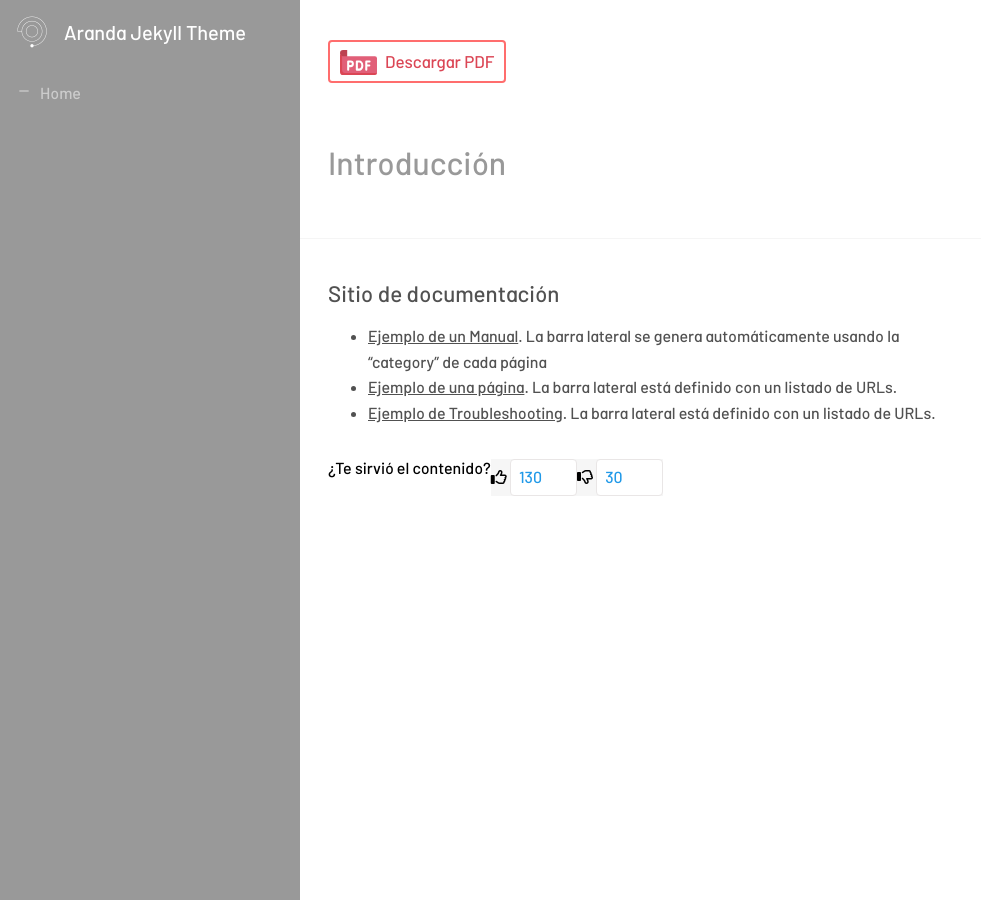
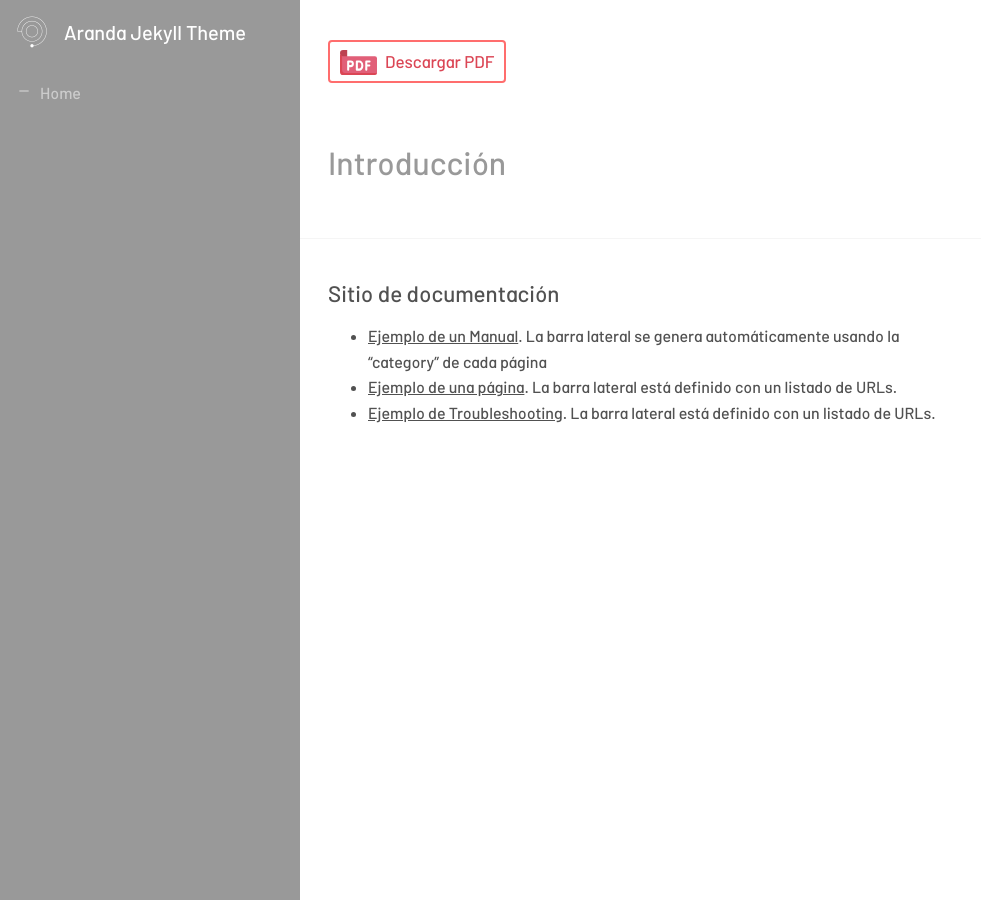
Before and after one commit to Nats85/Manuales-Aranda-Apis, a Jekyll site: the page built from index.md, in a window 1280 px wide. Shown: the whole page, without its empty margins (0-981 px from the left). Built offline with Jekyll 4.4.1, drawn with Linux system fonts in a browser that asks for light colours; nearby versions of some CDN libraries.

Commit message:
Update doc.html

```diff
--- a/_layouts/doc.html
+++ b/_layouts/doc.html
@@ -63,9 +63,7 @@
 
 <article id="documentationArea" class="sg_doc">
 
-    <div class="sg_contain" id="article-content">{{ content }}
-        {% include vote_count.html %}
-    </div>
+    <div class="sg_contain" id="article-content">{{ content }}</div>
 
 </article>
 
```
